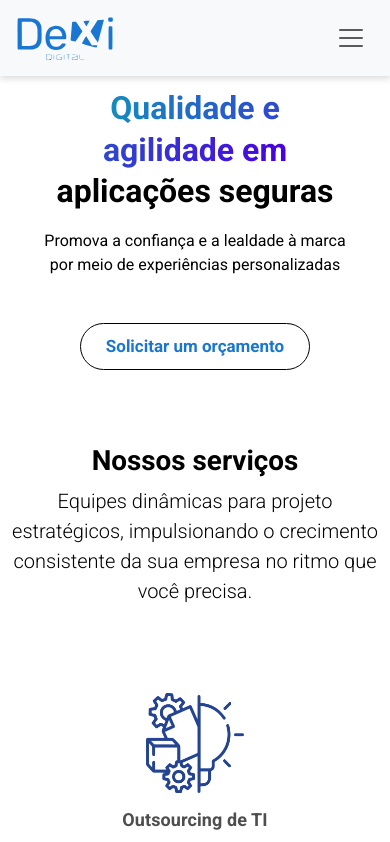
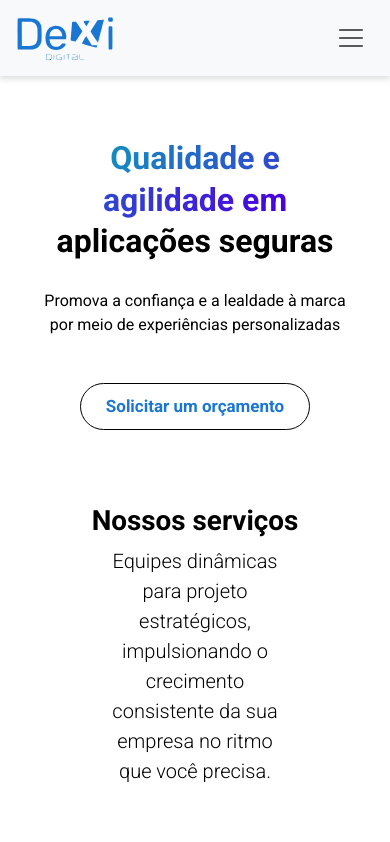
Before and after one commit to stellamaia/Dexidigital, a Vue app: page / in a window 390 px wide. Shown: the top 842 px of the page. Built offline with nearby package versions, Linux system fonts and the light colour scheme; what vue-the-mask would draw is missing.

Commit message:
Estilização

```diff
--- a/src/views/HomeView.vue
+++ b/src/views/HomeView.vue
@@ -159,7 +159,7 @@ display: flex;
 
 .title-home {
   color: #000000;
-  font-size: 2.5rem;
+  font-size: 44px;
   font-weight: bold;
   text-transform: none;
   font-style: normal;
@@ -192,6 +192,8 @@ display: flex;
   font-size: 20px;
   font-weight: 300;
   color: black;
+  padding: 0 100px;
+
 }
 
 .btn-contact {
@@ -216,7 +218,7 @@ display: flex;
 }
 
 .title-services {
-  color: #4E4E4E;
+  color:#332e94;
   font-size: 18px;
   font-weight: bold;
   text-align: center;
@@ -224,7 +226,6 @@ display: flex;
 
 .description-services {
   text-align: center;
-  font-family: "Poppins", Poppins;
   font-size: 15px;
   font-weight: 400;
 }
@@ -336,7 +337,7 @@ display: flex;
   }
 
   .title-home {
-    padding: 0 30px 0px 30px;
+    padding: 50px 30px 10px 30px;
 
   }
 
```
